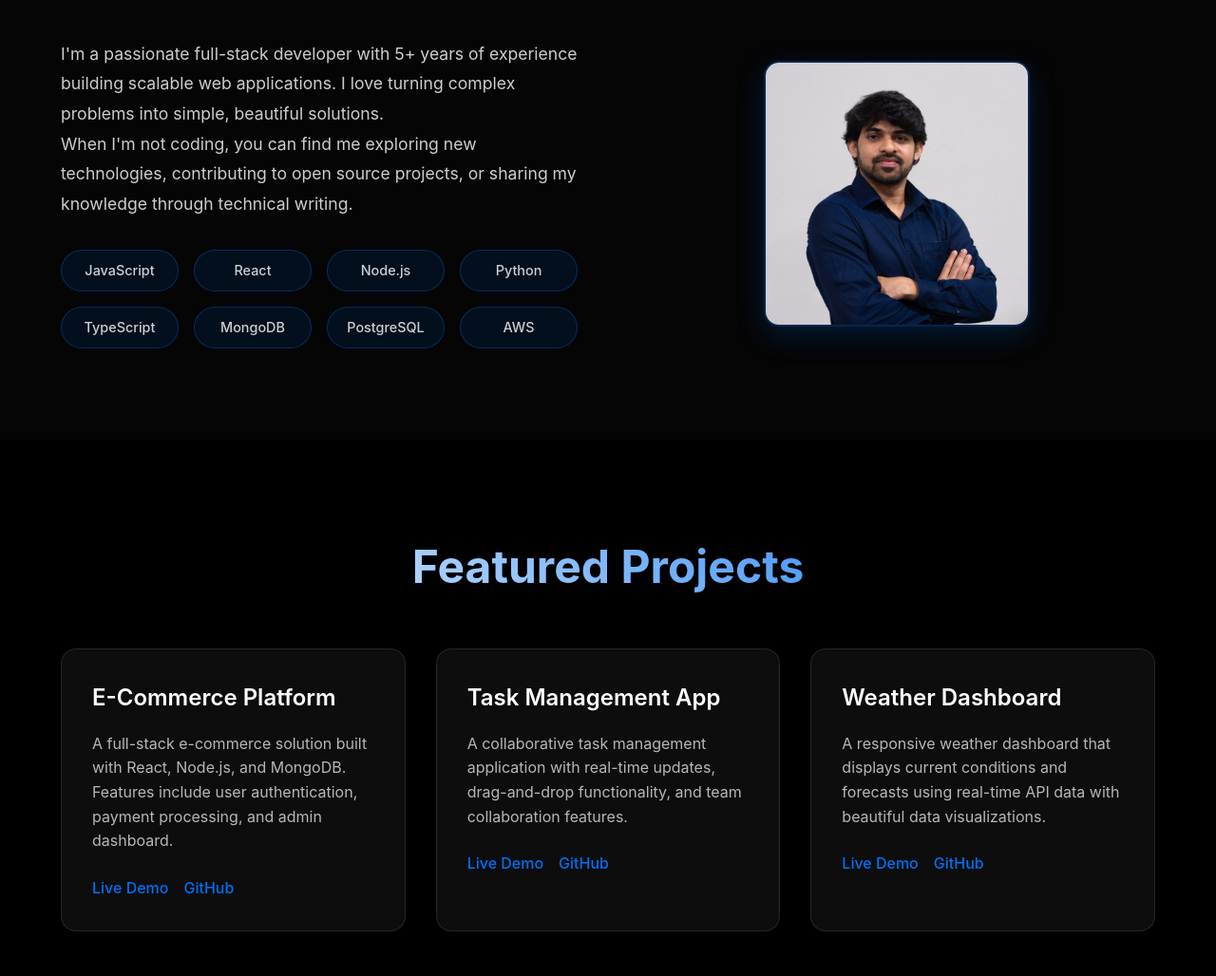
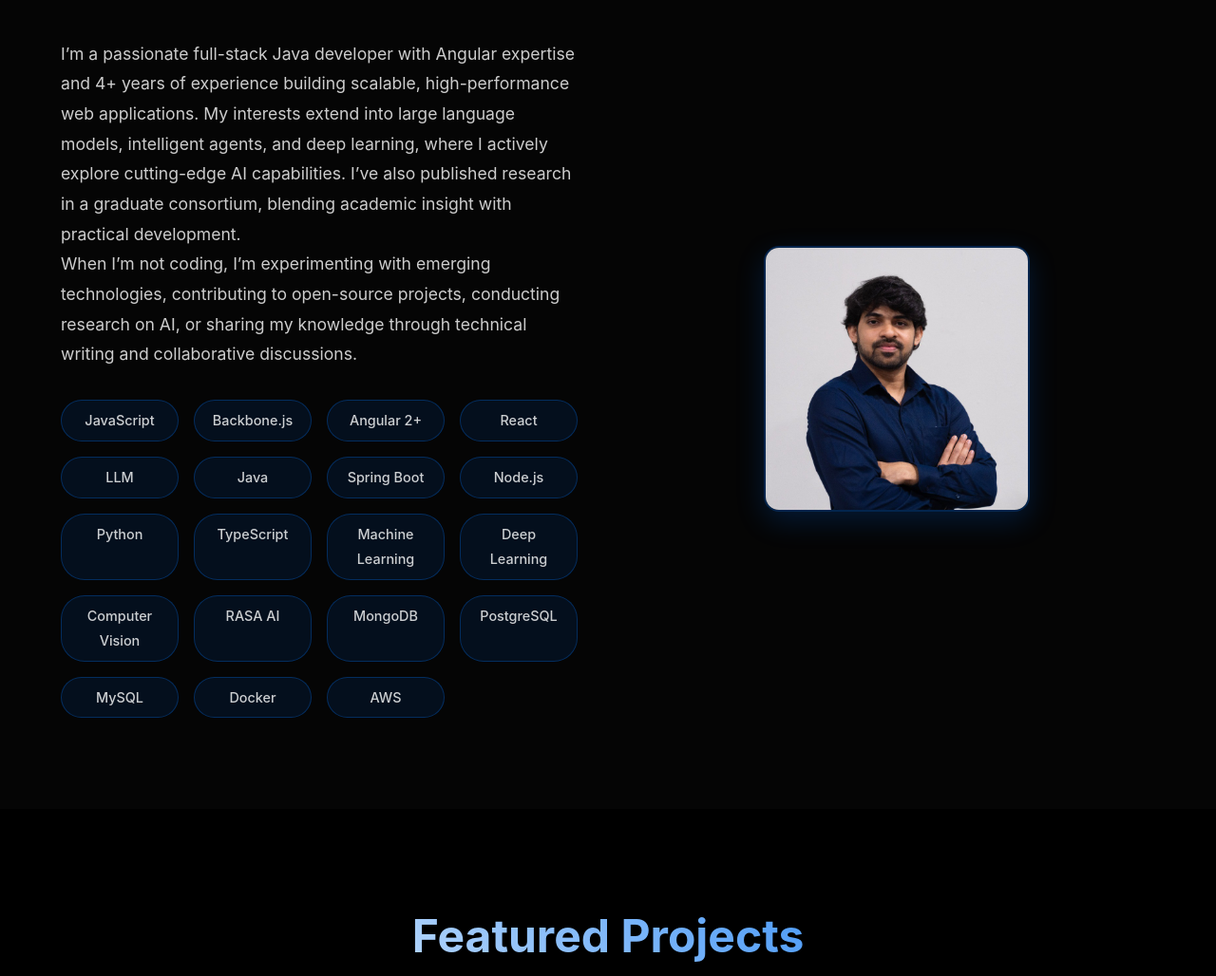
Before and after one commit to Nishaldevadiga/Portfolio, a plain HTML site: page index.html in a window 1280 px wide. Shown: the part 980-2008 px from the top of the page at 95% size. Drawn offline with Linux system fonts and the light colour scheme.

Commit message:
"changes"

```diff
--- a/index.html
+++ b/index.html
@@ -641,16 +641,30 @@
                 <h2 class="section-title fade-in">About Me</h2>
                 <div class="about-grid">
                     <div class="about-text fade-in">
-                        <p>I'm a passionate full-stack developer with 5+ years of experience building scalable web applications. I love turning complex problems into simple, beautiful solutions.</p>
-                        <p>When I'm not coding, you can find me exploring new technologies, contributing to open source projects, or sharing my knowledge through technical writing.</p>
+                        <p class="lead">I’m a passionate full-stack Java developer with Angular expertise and 4+ years of experience building scalable, high-performance web applications. My interests extend into large language models, intelligent agents, and deep learning, where I actively explore cutting-edge AI capabilities. I’ve also published research in a graduate consortium, blending academic insight with practical development.</p>
+
+                        <p>When I’m not coding, I’m experimenting with emerging technologies, contributing to open-source projects, conducting research on AI, or sharing my knowledge through technical writing and collaborative discussions.</p>
+
+
                         <div class="skills">
                             <div class="skill-tag">JavaScript</div>
+                            <div class="skill-tag">Backbone.js</div>
+                            <div class="skill-tag">Angular 2+</div>
                             <div class="skill-tag">React</div>
+                            <div class="skill-tag">LLM</div>
+                            <div class="skill-tag">Java</div>
+                            <div class="skill-tag">Spring Boot</div>
                             <div class="skill-tag">Node.js</div>
                             <div class="skill-tag">Python</div>
                             <div class="skill-tag">TypeScript</div>
+                            <div class="skill-tag">Machine Learning</div>
+                            <div class="skill-tag">Deep Learning</div>
+                            <div class="skill-tag">Computer Vision</div>
+                            <div class="skill-tag">RASA AI</div>
                             <div class="skill-tag">MongoDB</div>
                             <div class="skill-tag">PostgreSQL</div>
+                            <div class="skill-tag">MySQL</div>
+                            <div class="skill-tag">Docker</div>
                             <div class="skill-tag">AWS</div>
                         </div>
                     </div>
--- a/style.css
+++ b/style.css
@@ -319,6 +319,19 @@ nav {
     font-size: 1.1rem;
     color: rgba(255, 255, 255, 0.8);
     line-height: 1.8;
+    max-width: 70ch;
+    margin: 0 auto;
+}
+
+.about-text p {
+    margin-bottom: 1rem;
+    color: rgba(255, 255, 255, 0.85);
+}
+
+.about-text p.lead {
+    font-size: 1.2rem;
+    line-height: 1.9;
+    color: rgba(255, 255, 255, 0.92);
 }
 
 .skills {
```
